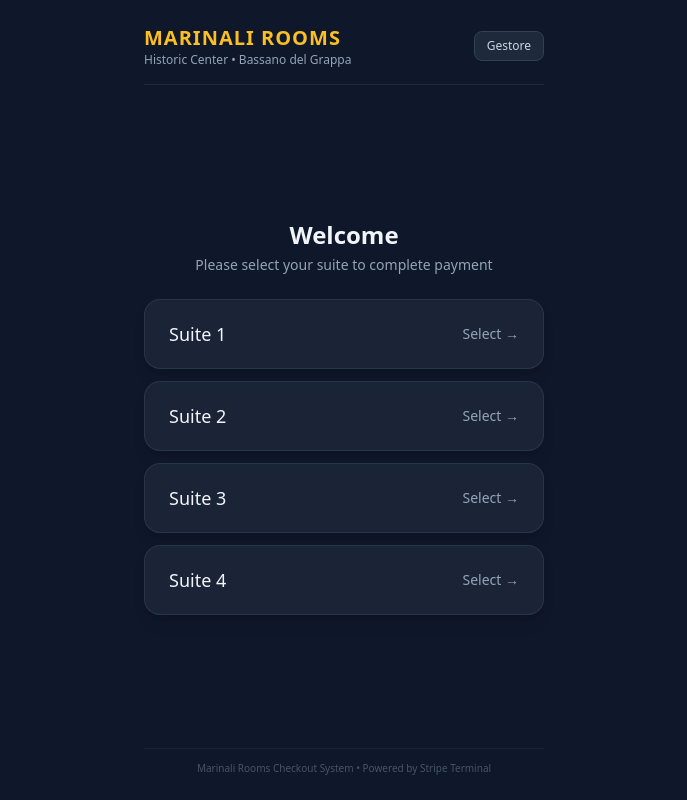
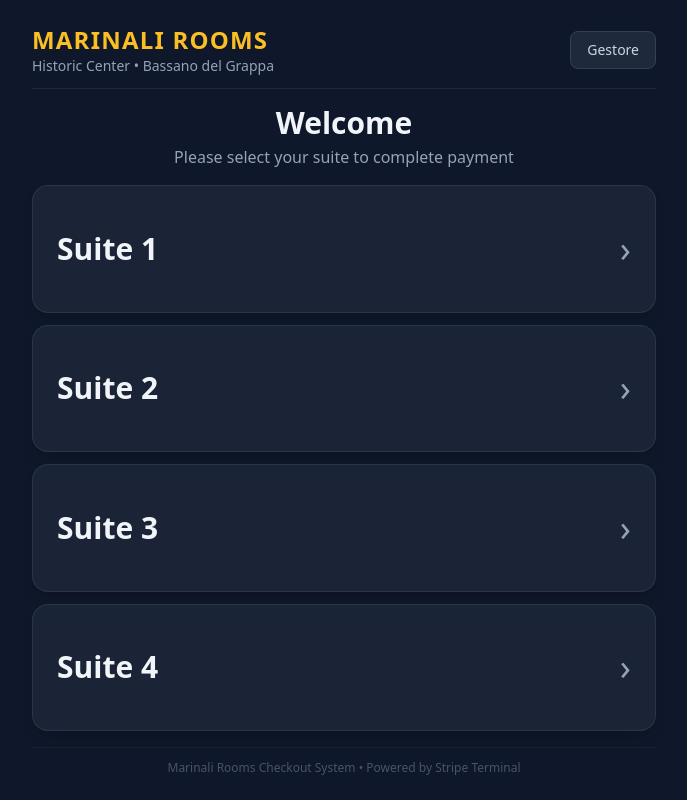
Before and after one commit to marinali-rooms/marinali-pos-s700, a website: page index.html in a window 1280 px wide. Shown: the whole page, without its empty margins (296-983 px from the left). Drawn offline with nearby package versions, Linux system fonts and the light colour scheme.

Commit message:
Update index.html

```diff
--- a/index.html
+++ b/index.html
@@ -8,6 +8,9 @@
   <script src="https://unpkg.com/react@18/umd/react.production.min.js"></script>
   <script src="https://unpkg.com/react-dom@18/umd/react-dom.production.min.js"></script>
   <style>
+    html, body, #root { height: 100%; margin: 0; }
+    body { overflow: hidden; }
+
     input[type=number]::-webkit-inner-spin-button,
     input[type=number]::-webkit-outer-spin-button {
       -webkit-appearance: none;
@@ -16,9 +19,22 @@
     input[type=number] {
       -moz-appearance: textfield;
     }
+
+    /* Altezza reale dello schermo (gestisce anche barre del browser) */
+    .app-screen {
+      height: 100vh;
+      height: 100dvh;
+    }
+
+    /* Feedback touch più evidente sui kiosk */
+    .kiosk-btn:active { transform: scale(0.98); }
+    .kiosk-btn { -webkit-tap-highlight-color: transparent; }
+
+    /* Admin: consente scroll interno se serve */
+    .admin-scroll { overflow-y: auto; }
   </style>
 </head>
-<body class="bg-slate-900 text-slate-100 min-h-screen font-sans antialiased select-none">
+<body class="bg-slate-900 text-slate-100 font-sans antialiased select-none">
   <div id="root"></div>
 
   <script>
@@ -181,141 +197,149 @@
         return `Scade tra ${hours}h`;
       };
 
-      return h('div', { className: 'min-h-screen flex flex-col justify-between p-6 max-w-md mx-auto relative' },
-        // Header
-        h('header', { className: 'flex justify-between items-center border-b border-slate-800 pb-4' },
+      return h('div', { className: 'app-screen flex flex-col p-4 sm:p-6 max-w-2xl mx-auto w-full' },
+
+        /* ---------- HEADER ---------- */
+        h('header', { className: 'flex justify-between items-center border-b border-slate-800 pb-3 flex-shrink-0' },
           h('div', null,
-            h('h1', { className: 'text-xl font-bold tracking-wider uppercase text-amber-400' }, 'Marinali Rooms'),
-            h('p', { className: 'text-xs text-slate-400' }, 'Historic Center • Bassano del Grappa')
+            h('h1', { className: 'text-2xl font-bold tracking-wider uppercase text-amber-400' }, 'Marinali Rooms'),
+            h('p', { className: 'text-sm text-slate-400' }, 'Historic Center • Bassano del Grappa')
           ),
           mode === 'kiosk'
             ? h('button', {
                 onClick: () => setShowPinModal(true),
-                className: 'text-xs bg-slate-800 hover:bg-slate-700 text-slate-300 px-3 py-1.5 rounded-lg border border-slate-700'
+                className: 'text-sm bg-slate-800 hover:bg-slate-700 text-slate-300 px-4 py-2 rounded-lg border border-slate-700 kiosk-btn'
               }, 'Gestore')
             : h('button', {
                 onClick: () => setMode('kiosk'),
-                className: 'text-xs bg-amber-500/10 text-amber-400 hover:bg-amber-500/20 px-3 py-1.5 rounded-lg border border-amber-500/30 font-medium'
+                className: 'text-sm bg-amber-500/10 text-amber-400 hover:bg-amber-500/20 px-4 py-2 rounded-lg border border-amber-500/30 font-medium kiosk-btn'
               }, 'Exit Admin')
         ),
 
-        // Vista Kiosk / Ospite
-        mode === 'kiosk' && h('main', { className: 'flex-1 flex flex-col justify-center py-6' },
-          paymentStatus === 'idle' && h('div', { className: 'space-y-4' },
-            h('div', { className: 'text-center mb-6' },
-              h('h2', { className: 'text-2xl font-semibold text-slate-100' }, 'Welcome'),
-              h('p', { className: 'text-sm text-slate-400 mt-1' }, 'Please select your suite to complete payment')
+        /* ---------- KIOSK VIEW ---------- */
+        mode === 'kiosk' && h('main', { className: 'flex-1 flex flex-col py-4 min-h-0' },
+
+          /* --- IDLE: selezione suite (bottoni che riempiono lo schermo) --- */
+          paymentStatus === 'idle' && h('div', { className: 'flex-1 flex flex-col min-h-0' },
+            h('div', { className: 'text-center mb-4 flex-shrink-0' },
+              h('h2', { className: 'text-3xl font-bold text-slate-100' }, 'Welcome'),
+              h('p', { className: 'text-base text-slate-400 mt-1' }, 'Please select your suite to complete payment')
             ),
-            h('div', { className: 'grid grid-cols-1 gap-3' },
+            h('div', { className: 'flex-1 flex flex-col gap-3 min-h-0' },
               Object.keys(prices).map(suite =>
                 h('button', {
                   key: suite,
                   onClick: () => { setSelectedSuite(suite); setPaymentStatus('confirm'); },
-                  className: 'w-full py-5 px-6 rounded-2xl bg-slate-800/80 hover:bg-slate-800 border border-slate-700/60 active:scale-[0.98] transition-all flex justify-between items-center shadow-lg'
+                  className: 'kiosk-btn flex-1 w-full px-6 rounded-2xl bg-slate-800/80 hover:bg-slate-800 border border-slate-700/60 transition-all flex justify-between items-center shadow-lg min-h-[88px]'
                 },
                   h('div', { className: 'text-left' },
-                    h('span', { className: 'text-lg font-medium text-slate-100 block' }, suite),
-                    prices[suite]?.expiresAt && h('span', { className: 'text-[10px] text-amber-400/70 block mt-0.5' }, formatExpiry(prices[suite].expiresAt))
+                    h('span', { className: 'text-2xl sm:text-3xl font-semibold text-slate-100 block' }, suite),
+                    prices[suite]?.expiresAt && h('span', { className: 'text-sm text-amber-400/70 block mt-1' }, formatExpiry(prices[suite].expiresAt))
                   ),
-                  h('span', { className: 'text-slate-400 text-sm' }, 'Select →')
+                  h('span', { className: 'text-4xl text-slate-400' }, '›')
                 )
               )
             )
           ),
 
-          paymentStatus === 'confirm' && h('div', { className: 'bg-slate-800/90 border border-slate-700 rounded-3xl p-6 text-center space-y-6 shadow-2xl' },
+          /* --- CONFIRM: schermata pagamento --- */
+          paymentStatus === 'confirm' && h('div', { className: 'flex-1 flex items-center justify-center' },
+            h('div', { className: 'w-full bg-slate-800/90 border border-slate-700 rounded-3xl p-6 text-center space-y-6 shadow-2xl' },
               h('div', null,
-              h('span', { className: 'text-xs font-semibold uppercase tracking-wider text-amber-400 bg-amber-400/10 px-3 py-1 rounded-full border border-amber-400/20' }, 'Selected Suite'),
-              h('h2', { className: 'text-3xl font-bold text-slate-100 mt-3' }, selectedSuite)
+                h('span', { className: 'text-sm font-semibold uppercase tracking-wider text-amber-400 bg-amber-400/10 px-4 py-1.5 rounded-full border border-amber-400/20' }, 'Selected Suite'),
+                h('h2', { className: 'text-4xl font-bold text-slate-100 mt-4' }, selectedSuite)
               ),
-            h('div', { className: 'py-4 border-y border-slate-700/80' },
-              h('p', { className: 'text-xs text-slate-400 uppercase tracking-wider' }, 'Total Amount Due'),
-              h('p', { className: 'text-4xl font-extrabold text-amber-400 mt-1' }, `€ ${getSuitePrice(selectedSuite).toFixed(2)}`)
+              h('div', { className: 'py-6 border-y border-slate-700/80' },
+                h('p', { className: 'text-sm text-slate-400 uppercase tracking-wider' }, 'Total Amount Due'),
+                h('p', { className: 'text-6xl font-extrabold text-amber-400 mt-2' }, `€ ${getSuitePrice(selectedSuite).toFixed(2)}`)
               ),
               getSuitePrice(selectedSuite) > 0
-              ? h('div', { className: 'grid grid-cols-2 gap-3 pt-2' },
+                ? h('div', { className: 'grid grid-cols-2 gap-4 pt-2' },
                     h('button', {
                       onClick: () => { setPaymentStatus('idle'); setSelectedSuite(null); },
-                    className: 'w-full py-4 rounded-xl bg-slate-700/60 hover:bg-slate-700 text-slate-200 font-medium text-sm'
+                      className: 'kiosk-btn w-full py-6 rounded-2xl bg-slate-700/60 hover:bg-slate-700 text-slate-200 font-semibold text-lg'
                     }, 'CANCEL / BACK'),
                     h('button', {
                       onClick: () => executeStripePayment(selectedSuite, getSuitePrice(selectedSuite)),
-                    className: 'w-full py-4 rounded-xl bg-amber-500 hover:bg-amber-400 text-slate-950 font-bold text-sm shadow-lg shadow-amber-500/20'
+                      className: 'kiosk-btn w-full py-6 rounded-2xl bg-amber-500 hover:bg-amber-400 text-slate-950 font-extrabold text-lg shadow-lg shadow-amber-500/20'
                     }, 'OK / PAY NOW')
                   )
                 : h('div', { className: 'space-y-4' },
-                  h('p', { className: 'text-xs text-slate-400' }, 'No balance pending for this suite.'),
+                    h('p', { className: 'text-base text-slate-400' }, 'No balance pending for this suite.'),
                     h('button', {
                       onClick: () => { setPaymentStatus('idle'); setSelectedSuite(null); },
-                    className: 'w-full py-3 rounded-xl bg-slate-700 text-slate-200 font-medium text-sm'
+                      className: 'kiosk-btn w-full py-5 rounded-2xl bg-slate-700 text-slate-200 font-semibold text-lg'
                     }, 'BACK TO SUITES')
+                  )
             )
           ),
 
-          paymentStatus === 'processing' && h('div', { className: 'text-center py-12 bg-slate-800/90 border border-slate-700 rounded-3xl p-6 space-y-6' },
-            h('div', { className: 'inline-block animate-spin rounded-full h-12 w-12 border-4 border-amber-400 border-t-transparent' }),
+          /* --- PROCESSING --- */
+          paymentStatus === 'processing' && h('div', { className: 'flex-1 flex flex-col items-center justify-center text-center bg-slate-800/90 border border-slate-700 rounded-3xl p-8 space-y-8' },
+            h('div', { className: 'inline-block animate-spin rounded-full h-20 w-20 border-4 border-amber-400 border-t-transparent' }),
             h('div', null,
-              h('h3', { className: 'text-xl font-bold text-slate-100' }, 'Ready on Reader'),
-              h('p', { className: 'text-sm text-slate-400 mt-2 px-4' }, 'Please tap, insert, or swipe your card on the Stripe S700 terminal.')
+              h('h3', { className: 'text-3xl font-bold text-slate-100' }, 'Ready on Reader'),
+              h('p', { className: 'text-lg text-slate-400 mt-3 px-4' }, 'Please tap, insert, or swipe your card on the Stripe S700 terminal.')
             ),
             h('button', {
               onClick: cancelReaderAction,
-              className: 'mt-4 text-xs text-rose-400 hover:text-rose-300 underline'
+              className: 'text-base text-rose-400 hover:text-rose-300 underline'
             }, 'Cancel Transaction')
           ),
 
-          paymentStatus === 'success' && h('div', { className: 'text-center py-12 bg-emerald-950/40 border border-emerald-500/30 rounded-3xl p-6 space-y-4' },
-            h('div', { className: 'text-5xl' }, '✓'),
-            h('h3', { className: 'text-2xl font-bold text-emerald-400' }, 'Payment Successful'),
-            h('p', { className: 'text-sm text-slate-300' }, 'Thank you for your stay at Marinali Rooms!')
+          /* --- SUCCESS --- */
+          paymentStatus === 'success' && h('div', { className: 'flex-1 flex flex-col items-center justify-center text-center bg-emerald-950/40 border border-emerald-500/30 rounded-3xl p-8 space-y-6' },
+            h('div', { className: 'text-7xl' }, '✓'),
+            h('h3', { className: 'text-4xl font-bold text-emerald-400' }, 'Payment Successful'),
+            h('p', { className: 'text-lg text-slate-300' }, 'Thank you for your stay at Marinali Rooms!')
           ),
 
-          paymentStatus === 'error' && h('div', { className: 'text-center py-8 bg-rose-950/40 border border-rose-500/30 rounded-3xl p-6 space-y-6' },
+          /* --- ERROR --- */
+          paymentStatus === 'error' && h('div', { className: 'flex-1 flex flex-col items-center justify-center text-center bg-rose-950/40 border border-rose-500/30 rounded-3xl p-8 space-y-8' },
             h('div', null,
-              h('h3', { className: 'text-xl font-bold text-rose-400' }, 'Transaction Error'),
-              h('p', { className: 'text-xs text-slate-300 mt-2 px-4' }, errorMessage)
+              h('h3', { className: 'text-3xl font-bold text-rose-400' }, 'Transaction Error'),
+              h('p', { className: 'text-base text-slate-300 mt-3 px-4' }, errorMessage)
             ),
             h('button', {
               onClick: cancelReaderAction,
-              className: 'py-3 px-6 bg-slate-800 hover:bg-slate-700 text-slate-200 rounded-xl text-xs font-semibold border border-slate-700'
+              className: 'kiosk-btn py-5 px-8 bg-slate-800 hover:bg-slate-700 text-slate-200 rounded-2xl text-base font-semibold border border-slate-700'
             }, 'Back to Home')
           )
         ),
 
-        // Vista Pannello Gestore (Admin)
-        mode === 'admin' && h('main', { className: 'flex-1 py-6 space-y-6' },
+        /* ---------- ADMIN VIEW ---------- */
+        mode === 'admin' && h('main', { className: 'flex-1 py-4 space-y-4 admin-scroll min-h-0' },
           h('div', { className: 'border-b border-slate-800 pb-3' },
-            h('h2', { className: 'text-lg font-bold text-amber-400' }, 'Pannello Gestore'),
-            h('p', { className: 'text-xs text-slate-400' }, 'Imposta importo e giorni di validità (1-9 giorni)')
+            h('h2', { className: 'text-xl font-bold text-amber-400' }, 'Pannello Gestore'),
+            h('p', { className: 'text-sm text-slate-400' }, 'Imposta importo e giorni di validità (1-9 giorni)')
           ),
-          h('div', { className: 'space-y-5' },
+          h('div', { className: 'space-y-4' },
             Object.keys(prices).map(suite => {
               const currentDays = prices[suite]?.days || 1;
               const hasPrice = prices[suite]?.price !== '' && prices[suite]?.price !== null;
 
               return h('div', { key: suite, className: 'bg-slate-800/60 p-4 rounded-2xl border border-slate-700/60 space-y-3' },
-                h('div', { className: 'flex items-center justify-between' },
-                  h('span', { className: 'font-semibold text-slate-100 text-base' }, suite),
+                h('div', { className: 'flex items-center justify-between gap-2' },
+                  h('span', { className: 'font-semibold text-slate-100 text-lg' }, suite),
                   h('div', { className: 'flex items-center gap-2' },
-                    h('span', { className: 'text-slate-400 text-sm font-bold' }, '€'),
+                    h('span', { className: 'text-slate-400 text-base font-bold' }, '€'),
                     h('input', {
                       type: 'number',
                       inputMode: 'decimal',
                       placeholder: '0.00',
                       value: prices[suite]?.price ?? '',
                       onChange: (e) => updateSuite(suite, e.target.value),
-                      className: 'w-28 bg-slate-900 border border-slate-700 rounded-xl px-3 py-2 text-right font-mono text-amber-400 font-bold text-lg focus:outline-none focus:border-amber-400 placeholder-slate-600'
+                      className: 'w-32 bg-slate-900 border border-slate-700 rounded-xl px-3 py-2.5 text-right font-mono text-amber-400 font-bold text-lg focus:outline-none focus:border-amber-400 placeholder-slate-600'
                     }),
                     h('button', {
                       onClick: () => updateSuite(suite, ''),
-                      className: 'text-xs bg-slate-700/50 hover:bg-rose-500/20 text-slate-400 hover:text-rose-300 px-2.5 py-2 rounded-xl transition-colors font-medium'
+                      className: 'kiosk-btn text-sm bg-slate-700/50 hover:bg-rose-500/20 text-slate-400 hover:text-rose-300 px-3 py-2.5 rounded-xl transition-colors font-medium'
                     }, 'Clear')
                   )
                 ),
 
-                // Selettore Giorni 1-9 (visibile quando c'è un importo)
-                hasPrice && h('div', { className: 'space-y-2 border-t border-slate-700/40 pt-2.5' },
-                  h('div', { className: 'flex justify-between items-center text-xs' },
+                hasPrice && h('div', { className: 'space-y-2 border-t border-slate-700/40 pt-3' },
+                  h('div', { className: 'flex justify-between items-center text-sm' },
                     h('span', { className: 'text-slate-400' }, 'Validità prezzo:'),
                     h('span', { className: 'text-amber-400 font-medium' }, formatExpiry(prices[suite].expiresAt))
                   ),
@@ -324,7 +348,7 @@
                       h('button', {
                         key: d,
                         onClick: () => updateSuite(suite, prices[suite].price, d),
-                        className: `py-1.5 rounded-lg text-xs font-bold transition-all border ${
+                        className: `kiosk-btn py-2.5 rounded-lg text-sm font-bold transition-all border ${
                           currentDays === d
                             ? 'bg-amber-500 text-slate-950 border-amber-400 shadow-md scale-105'
                             : 'bg-slate-900 text-slate-300 border-slate-700 hover:bg-slate-700'
@@ -338,33 +362,34 @@
           )
         ),
 
-        // PIN Modal
+        /* ---------- PIN MODAL ---------- */
         showPinModal && h('div', { className: 'fixed inset-0 bg-black/80 backdrop-blur-sm flex items-center justify-center p-4 z-50' },
-          h('div', { className: 'bg-slate-800 border border-slate-700 p-6 rounded-2xl w-full max-w-xs text-center space-y-4' },
-            h('h3', { className: 'font-semibold text-slate-200' }, 'Inserisci PIN Gestore'),
+          h('div', { className: 'bg-slate-800 border border-slate-700 p-6 rounded-2xl w-full max-w-sm text-center space-y-5' },
+            h('h3', { className: 'font-semibold text-slate-200 text-lg' }, 'Inserisci PIN Gestore'),
             h('input', {
               type: 'password',
               maxLength: '4',
               value: pinInput,
               onChange: (e) => setPinInput(e.target.value),
-              className: 'w-full text-center text-2xl font-mono tracking-widest bg-slate-900 border border-slate-700 rounded-xl py-2 text-amber-400 focus:outline-none focus:border-amber-400',
+              className: 'w-full text-center text-3xl font-mono tracking-widest bg-slate-900 border border-slate-700 rounded-xl py-3 text-amber-400 focus:outline-none focus:border-amber-400',
               placeholder: '••••',
               autoFocus: true
             }),
-            h('div', { className: 'grid grid-cols-2 gap-2' },
+            h('div', { className: 'grid grid-cols-2 gap-3' },
               h('button', {
                 onClick: () => { setShowPinModal(false); setPinInput(''); },
-                className: 'py-2 bg-slate-700 text-slate-300 rounded-lg text-sm'
+                className: 'kiosk-btn py-3 bg-slate-700 text-slate-300 rounded-xl text-base font-medium'
               }, 'Annulla'),
               h('button', {
                 onClick: handleAdminAccess,
-                className: 'py-2 bg-amber-500 text-slate-950 font-bold rounded-lg text-sm'
+                className: 'kiosk-btn py-3 bg-amber-500 text-slate-950 font-bold rounded-xl text-base'
               }, 'Entra')
             )
           )
         ),
 
-        h('footer', { className: 'text-center text-[10px] text-slate-600 border-t border-slate-800/60 pt-3' },
+        /* ---------- FOOTER ---------- */
+        h('footer', { className: 'text-center text-xs text-slate-600 border-t border-slate-800/60 pt-3 flex-shrink-0' },
           'Marinali Rooms Checkout System • Powered by Stripe Terminal'
         )
       );
```
Lines whose indentation alone changed are shown as unchanged.
